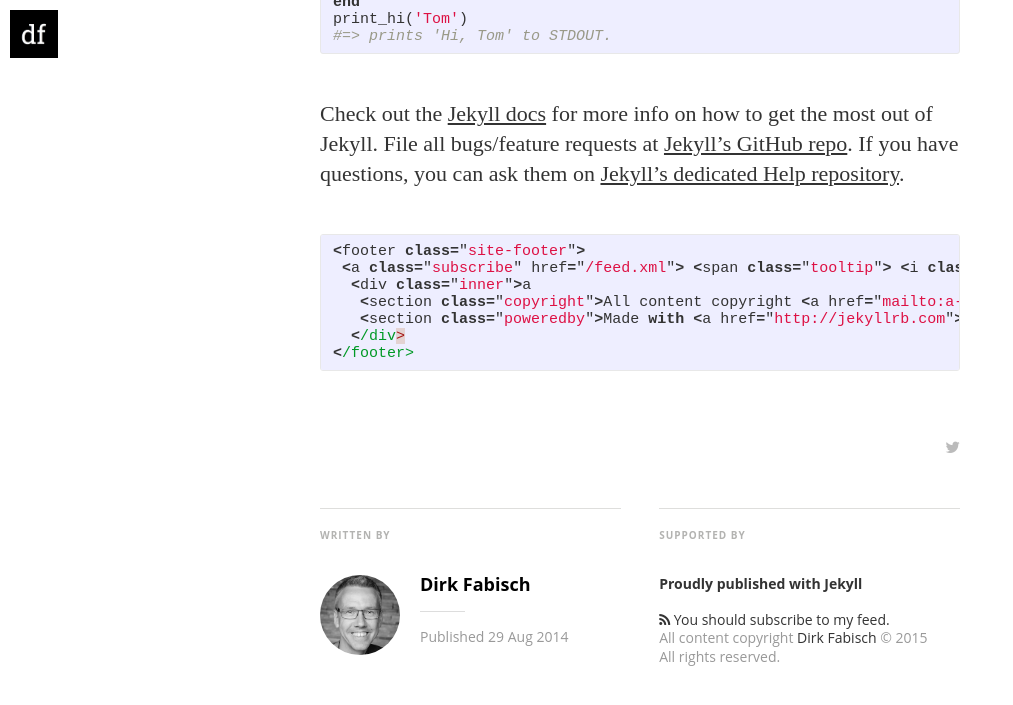
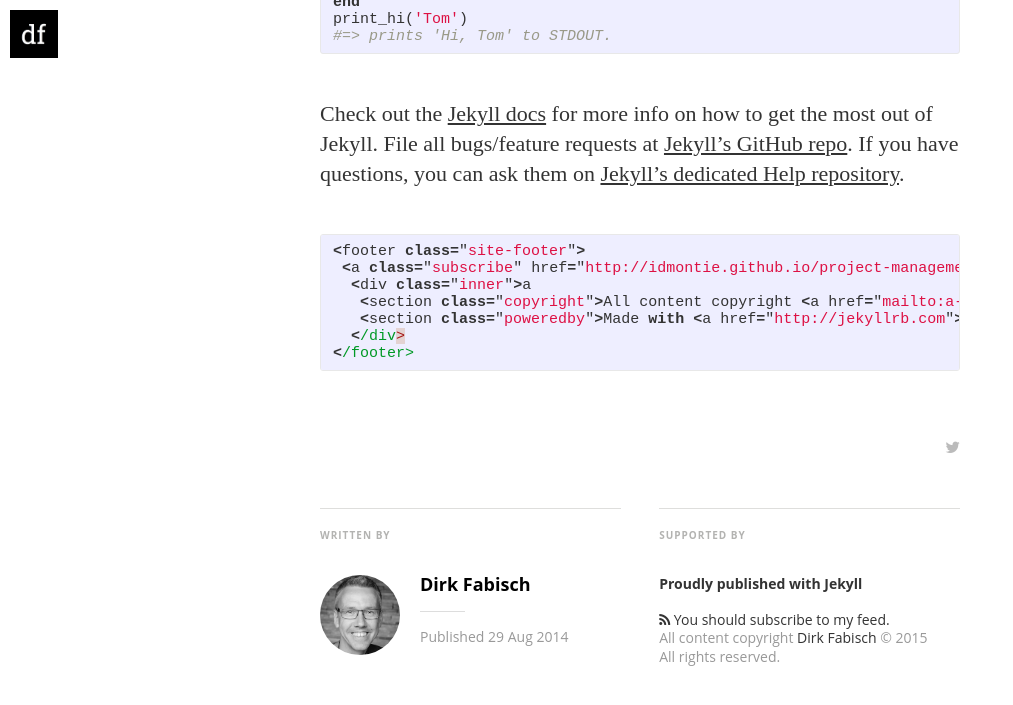
Before and after one commit to idmontie/ProjectManagementBlog, a Jekyll site: the page built from _posts/2014-08-29-welcome-to-jekyll.markdown, in a window 1280 px wide and 900 px high, scrolled down 1496 px, cut to the strip 0-752 px from the top of the window. Shown: the top 705 px of the strip, without its empty margins (0-1013 px from the left). Built offline with Jekyll 4.4.1, drawn with Linux system fonts in a browser that asks for light colours; nearby versions of some CDN libraries; some web fonts are replaced; Markdown is read by kramdown in place of the engine named in the settings.

Commit message:
Set site url in config

```diff
--- a/_config.yml
+++ b/_config.yml
@@ -21,8 +21,8 @@
 
 paginate:	5
 
-url: "http://myblog.***.***" # the base hostname & protocol for your site
-baseurl: ""
+url: "http://idmontie.github.io/project-management-blog/" # the base hostname & protocol for your site
+baseurl: "http://idmontie.github.io/project-management-blog/"
 #used to display twitter cards
 twitter_handle: '@dirkfabisch'
 
```
